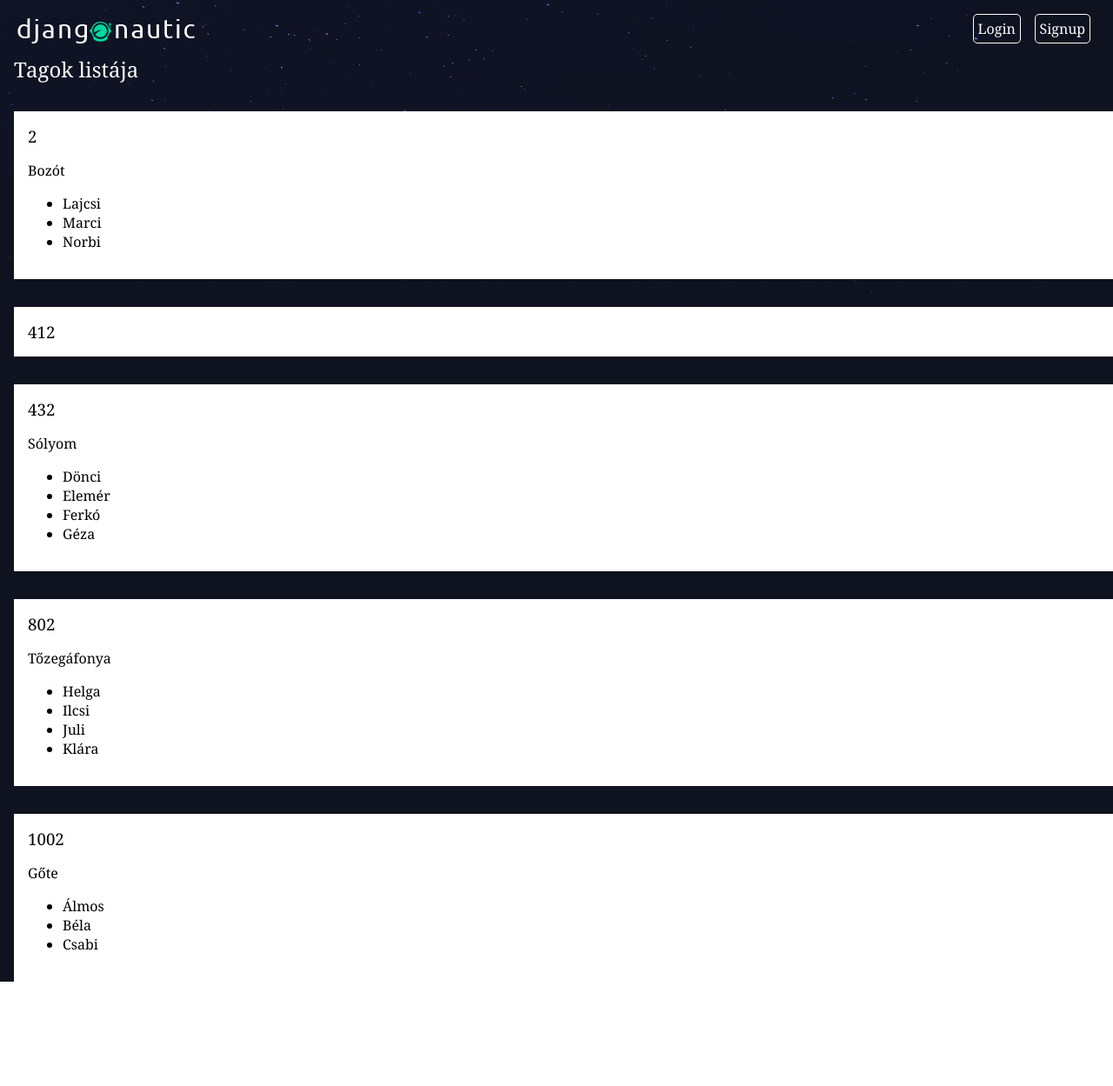
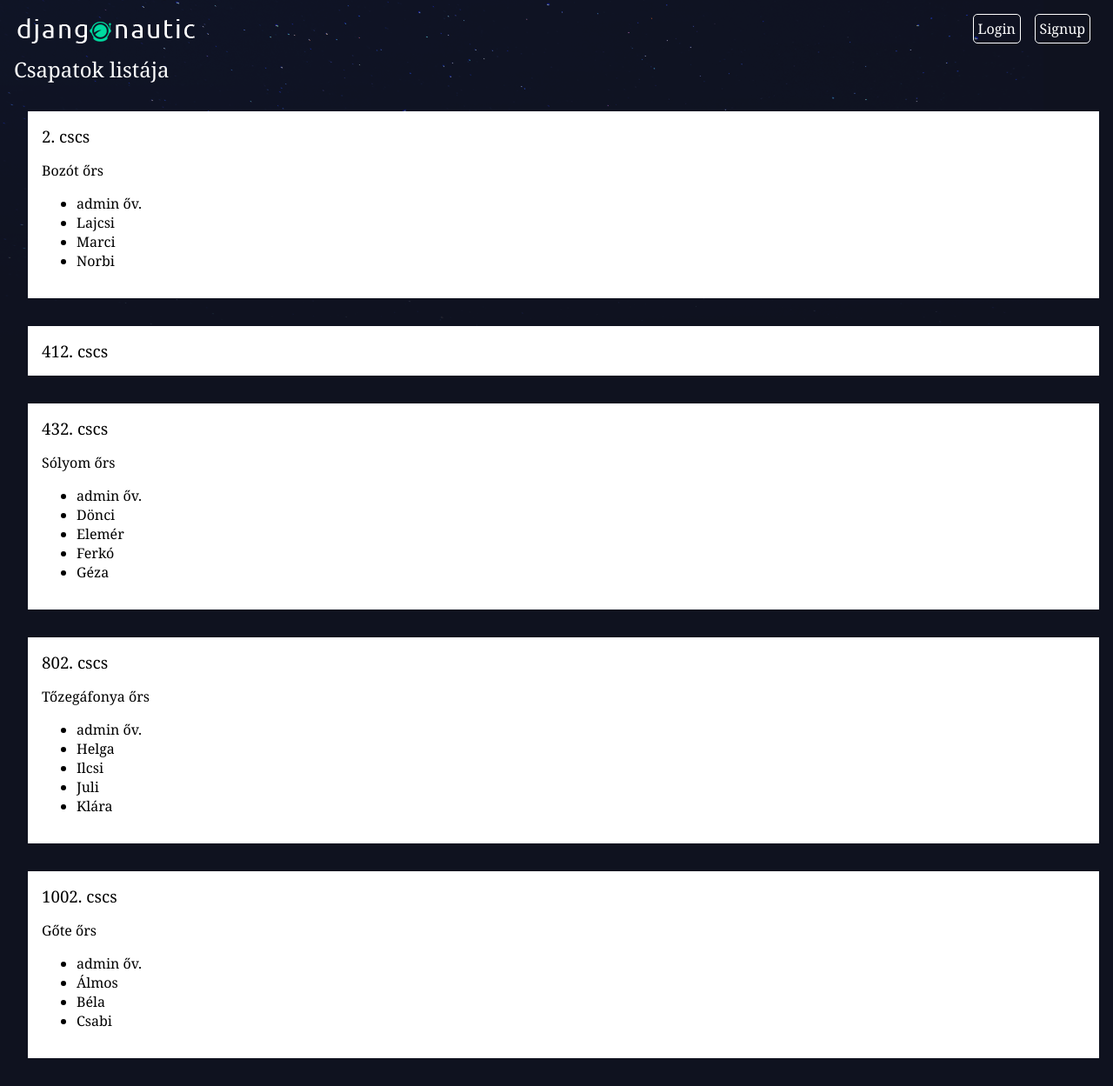
Before and after one commit to formdenes/django-blog, a Django app: page /ors/ in a window 1280 px wide. Shown: the whole page at 87% size. Before the commit the page ends 1129 px from the top, so only its background shows below. Run offline with Django 3.2, Linux system fonts and the light colour scheme; data comes from the database, SQL or seed files in the repository; both versions use the stored data as it was after the commit.

Commit message:
db test added patrol, html updated

```diff
--- a/assets/style.css
+++ b/assets/style.css
@@ -61,5 +61,5 @@
     background-color: white;
     color: black;
     padding: 1rem;
-    margin-top: 2rem;
+    margin: 2rem 1rem;
 }
--- a/ors/templates/ors/ors_tagok.html
+++ b/ors/templates/ors/ors_tagok.html
@@ -1,14 +1,15 @@
 {% extends 'base_layout.html' %}
 
 {% block content %}
-<h2>Tagok listája</h2>
+<h2>Csapatok listája</h2>
     {% for group in groups %}
         <div class="groups">
-            <h3>{{group.number}}</h3>
+            <h3>{{group.number}}. cscs</h3>
             {% for p in patrols %}
                 {% if p.group_num.number == group.number %}
-                    <p class="patrols">{{p.name}}</p>
+                    <p class="patrols">{{p.name}} őrs</p>
                     <ul>
+                        <li>{{p.group_leader}} őv.</li>
                         {% for m in members %}
                             {% if m.patrol == p %}
                             <li>{{m.nickname}}</li>
```
Also changed, not shown: db.sqlite3.
